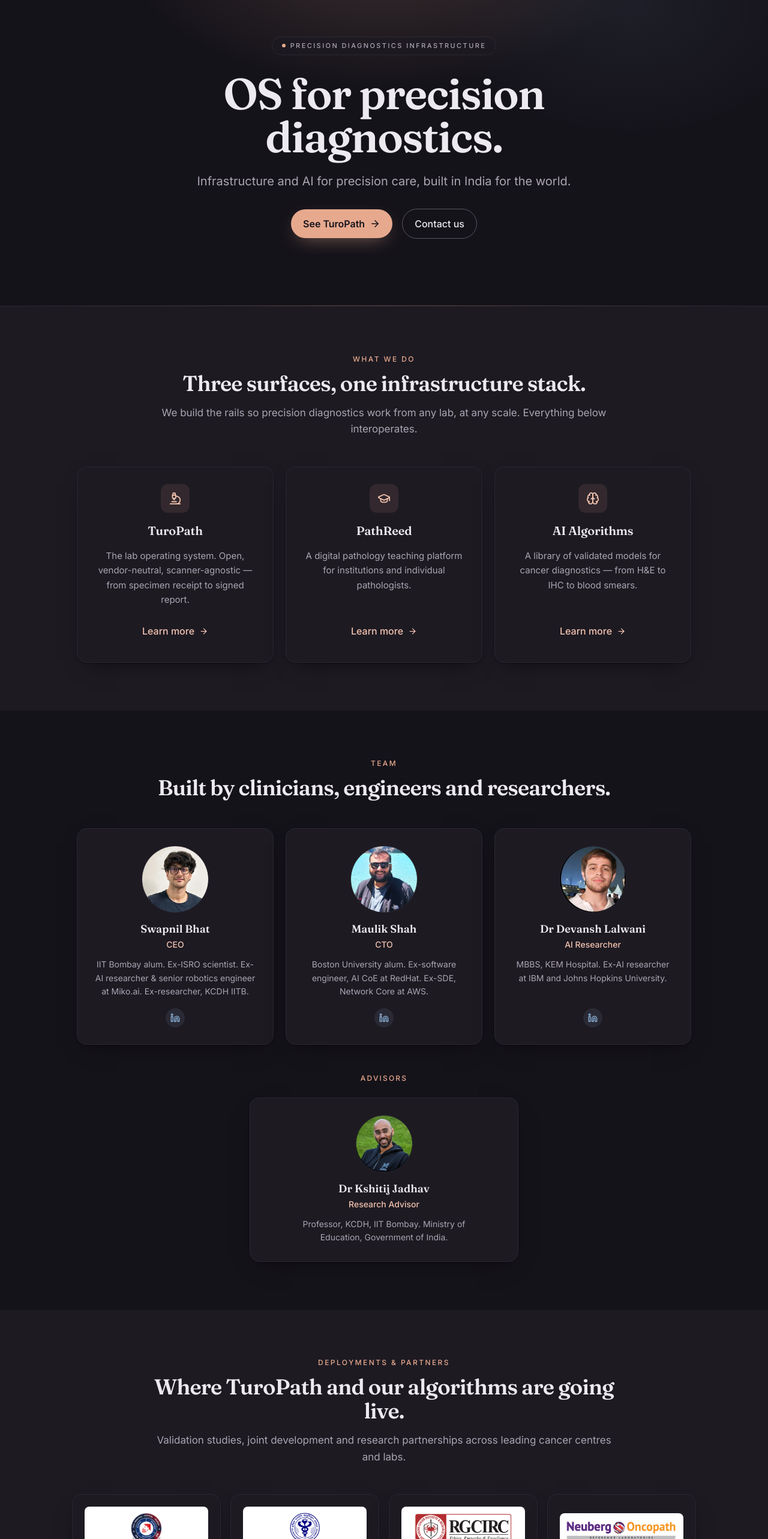
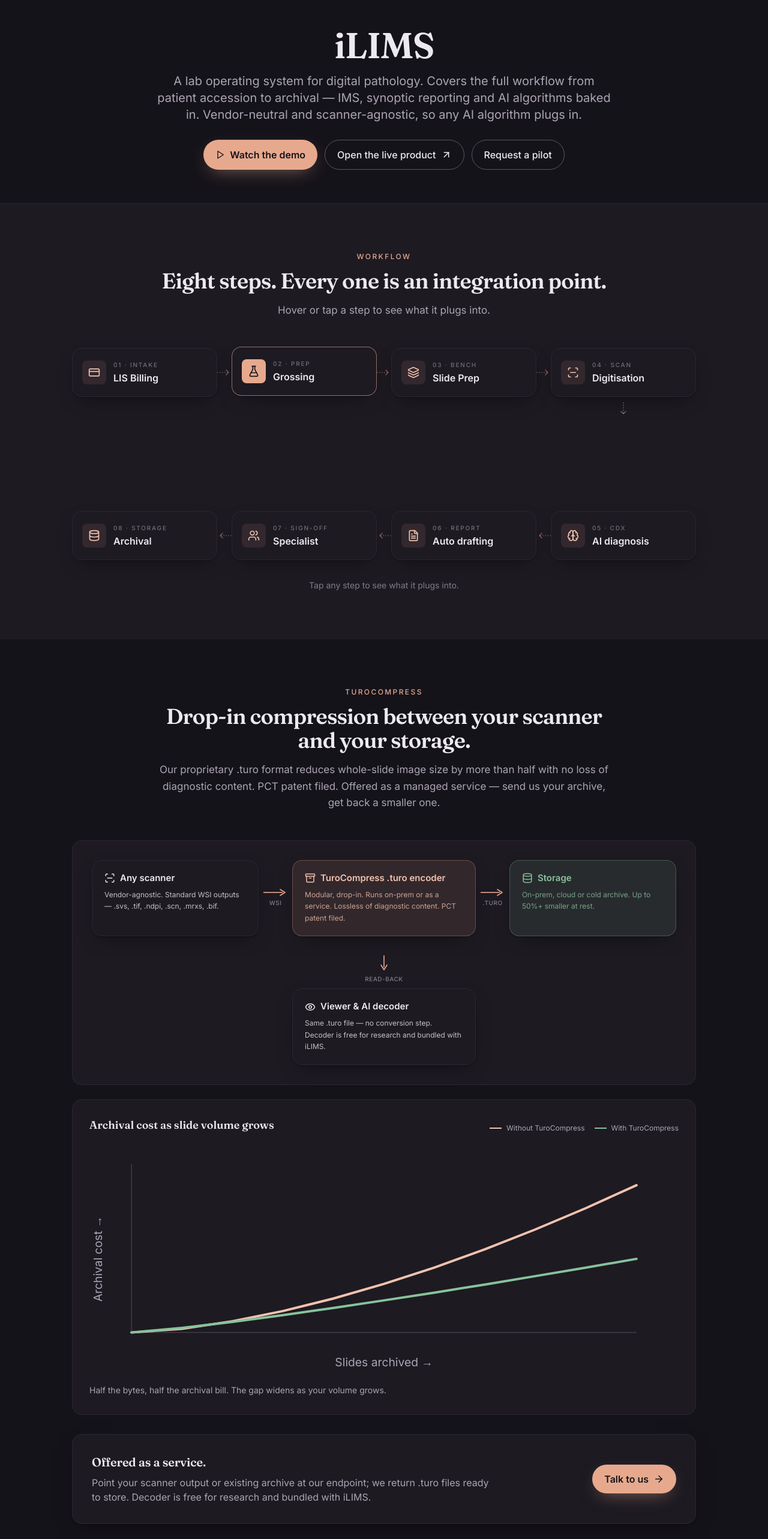
Before and after one commit to TurocratesAI/turocratesai.github.com, a React (Vite) app: page /lims in a window 1280 px wide. Shown: the part 100-2666 px from the top of the page at 60% size. Built offline with nearby package versions, Linux system fonts and the light colour scheme.

Commit message:
Change TuroPath to iLIMS

```diff
--- a/src/App.jsx
+++ b/src/App.jsx
@@ -19,7 +19,7 @@
         <main className="flex-1">
           <Routes>
             <Route path="/" element={<Home />} />
-            <Route path="/turopath" element={<TuroPath />} />
+            <Route path="/lims" element={<TuroPath />} />
             <Route path="/pathreed" element={<TuroEducate />} />
             <Route path="/algorithms" element={<Algorithms />} />
             <Route path="/contact" element={<Contact />} />
--- a/src/components/Nav.jsx
+++ b/src/components/Nav.jsx
@@ -5,7 +5,7 @@
 
 const links = [
   { to: "/", label: "About", end: true },
-  { to: "/turopath", label: "TuroPath" },
+  { to: "/lims", label: "iLIMS" },
   { to: "/pathreed", label: "PathReed" },
   { to: "/algorithms", label: "AI" },
   { to: "/contact", label: "Contact" },
--- a/src/components/TuroCompressFlow.jsx
+++ b/src/components/TuroCompressFlow.jsx
@@ -128,7 +128,7 @@
               <Box
                 icon={Eye}
                 title="Viewer & AI decoder"
-                sub="Same .turo file — no conversion step. Decoder is free for research and bundled with TuroPath."
+                sub="Same .turo file — no conversion step. Decoder is free for research and bundled with iLIMS."
               />
             </div>
           </div>
--- a/src/components/TuroPathFlow.jsx
+++ b/src/components/TuroPathFlow.jsx
@@ -182,7 +182,7 @@
 
   return (
     <div
-      aria-label="TuroPath workflow — tap or hover each step to see its integrations"
+      aria-label="iLIMS workflow - tap or hover each step to see its integrations"
       onMouseEnter={() => setAutoplay(false)}
       onTouchStart={() => setAutoplay(false)}
       className="relative"
--- a/src/data/updates.js
+++ b/src/data/updates.js
@@ -3,7 +3,7 @@
     date: "April 2026",
     title: "SiliconIndia Top 10 Healthcare DeepTech — 2026",
     body:
-      "Recognised by SiliconIndia Magazine as one of the Top 10 Healthcare DeepTech Solution Providers, 2026. The feature covers TuroPath — our end-to-end platform for modern histopathology, designed from the ground up around AI.",
+      "Recognised by SiliconIndia Magazine as one of the Top 10 Healthcare DeepTech Solution Providers, 2026. The feature covers iLIMS - our end-to-end platform for modern histopathology, designed from the ground up around AI.",
     image: "/updates/siliconindia-2026.png",
     imageAlt: "SiliconIndia Top 10 Healthcare DeepTech Solution Provider 2026 feature cover",
     cta: { label: "Read the feature", href: "https://lnkd.in/dpGtkuJJ" },
--- a/src/pages/Contact.jsx
+++ b/src/pages/Contact.jsx
@@ -17,7 +17,7 @@
             Contact.
           </h1>
           <p className="mt-5 text-lg md:text-xl text-inkSoft max-w-2xl mx-auto leading-relaxed">
-            Pilots, PoCs, research collaborations, press — we reply to everything.
+            Pilots, PoCs, research collaborations, press - we reply to everything.
           </p>
         </div>
       </section>
--- a/src/pages/Home.jsx
+++ b/src/pages/Home.jsx
@@ -14,10 +14,10 @@
 const offerings = [
   {
     icon: Microscope,
-    title: "TuroPath",
+    title: "iLIMS",
     blurb:
       "The lab operating system. Open, vendor-neutral, scanner-agnostic — from specimen receipt to signed report.",
-    to: "/turopath",
+    to: "/lims",
   },
   {
     icon: GraduationCap,
@@ -61,8 +61,8 @@
             Infrastructure and AI for precision care, built in India for the world.
           </p>
           <div className="mt-8 flex flex-wrap justify-center items-center gap-4">
-            <Button to="/turopath">
-              See TuroPath <ArrowRight size={18} />
+            <Button to="/lims">
+              See iLIMS <ArrowRight size={18} />
             </Button>
             <Button to="/contact" variant="outline">
               Contact us
@@ -130,7 +130,7 @@
         <SectionHeading
           align="center"
           eyebrow="Deployments & partners"
-          title="Where TuroPath and our algorithms are going live."
+          title="Where iLIMS and our algorithms are going live."
           intro="Validation studies, joint development and research partnerships across leading cancer centres and labs."
         />
         <div className="max-w-6xl mx-auto">
--- a/src/pages/TuroEducate.jsx
+++ b/src/pages/TuroEducate.jsx
@@ -73,7 +73,7 @@
       <section className="bg-sand border-b border-line">
         <div className="max-w-container mx-auto px-6 md:px-10 pt-12 md:pt-20 pb-10 md:pb-14 text-center">
           <h1 className="font-serif text-5xl md:text-6xl font-semibold leading-[1.02] max-w-3xl mx-auto tracking-tight">
-            PathReed.
+            PathReed
           </h1>
           <p className="mt-4 text-[17px] md:text-xl text-inkSoft max-w-3xl mx-auto leading-relaxed">
             An education and research platform for digital pathology. Store slides for
--- a/src/pages/TuroPath.jsx
+++ b/src/pages/TuroPath.jsx
@@ -20,7 +20,7 @@
       <section className="bg-sand border-b border-line">
         <div className="max-w-container mx-auto px-6 md:px-10 pt-12 md:pt-20 pb-10 md:pb-14 text-center">
           <h1 className="font-serif text-5xl md:text-6xl font-semibold leading-[1.02] max-w-3xl mx-auto tracking-tight">
-            TuroPath.
+            iLIMS
           </h1>
           <p className="mt-4 text-[17px] md:text-xl text-inkSoft max-w-3xl mx-auto leading-relaxed">
             A lab operating system for digital pathology. Covers the full workflow from
@@ -45,7 +45,7 @@
         open={videoOpen}
         onClose={() => setVideoOpen(false)}
         src={DEMO_VIDEO}
-        title="TuroPath — product demo"
+        title="iLIMS - product demo"
       />
 
       {/* Interactive workflow */}
@@ -75,7 +75,7 @@
             <p className="text-sm md:text-base text-inkSoft mt-2 leading-relaxed">
               Point your scanner output or existing archive at our endpoint; we return
               .turo files ready to store. Decoder is free for research and bundled
-              with TuroPath.
+              with iLIMS.
             </p>
           </div>
           <Button
@@ -92,7 +92,7 @@
       <Section tone="paper" density="tight">
         <SectionHeading
           align="center"
-          eyebrow="Try TuroPath for yourself"
+          eyebrow="Try iLIMS for yourself"
           title="See it, or size it."
         />
         <div className="grid md:grid-cols-2 gap-4 md:gap-5 max-w-4xl mx-auto">
@@ -110,8 +110,8 @@
                 Walk through a real deployment.
               </h3>
               <p className="text-sm text-inkSoft mt-2 leading-relaxed">
-                A working TuroPath environment — synoptic reporting, digital slides, AI
-                read-backs — open in your browser.
+                A working iLIMS environment - synoptic reporting, digital slides, AI
+                read-backs - open in your browser.
               </p>
             </div>
             <Button
@@ -138,7 +138,7 @@
                 Calculate ROI for your lab.
               </h3>
               <p className="text-sm text-inkSoft mt-2 leading-relaxed">
-                Maps TuroPath to savings in courier, IHC, OR time and archival — tailored
+                Maps iLIMS to savings in courier, IHC, OR time and archival - tailored
                 to your volume.
               </p>
             </div>
@@ -158,14 +158,14 @@
       <Section tone="ink" density="tight">
         <div className="text-center max-w-3xl mx-auto">
           <h2 className="font-serif text-3xl md:text-4xl font-semibold">
-            Bring TuroPath to your lab.
+            Bring iLIMS to your lab.
           </h2>
           <p className="text-inkSoft mt-3 leading-relaxed">
             We'll walk you through integration, compliance paperwork, and a pilot
             scoped to your volume.
           </p>
           <div className="mt-6 flex flex-wrap justify-center gap-3">
-            <Button href="mailto:founders@turocrates.ai?subject=TuroPath%20pilot">
+            <Button href="mailto:founders@turocrates.ai?subject=iLIMS%20pilot">
               Request a pilot <ArrowRight size={18} />
             </Button>
             <Button to="/contact" variant="outline">
```
Also changed, not shown: 1 other file (tests, documents, lock files or other folders).
